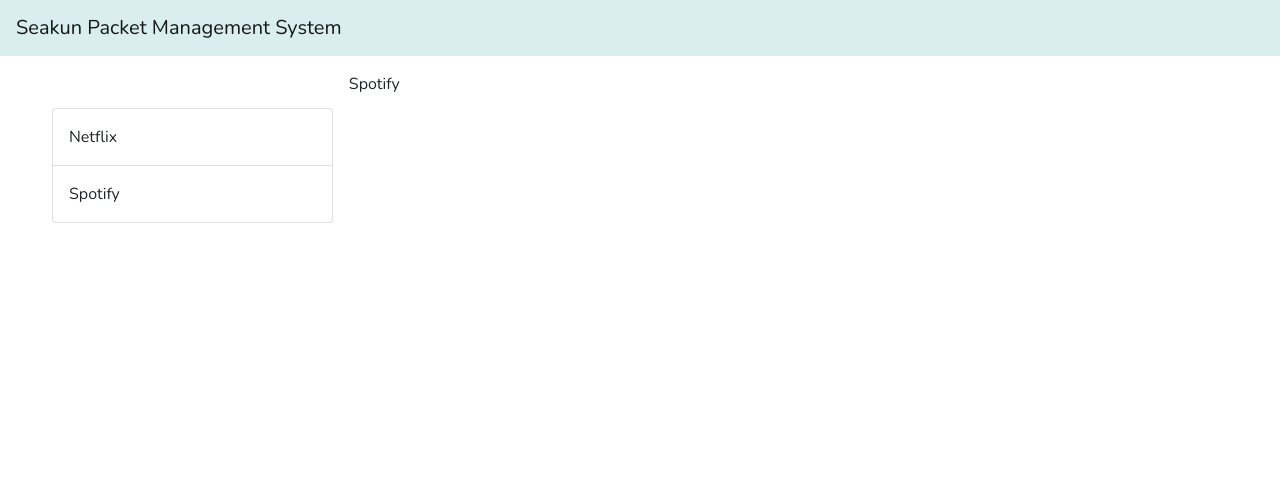
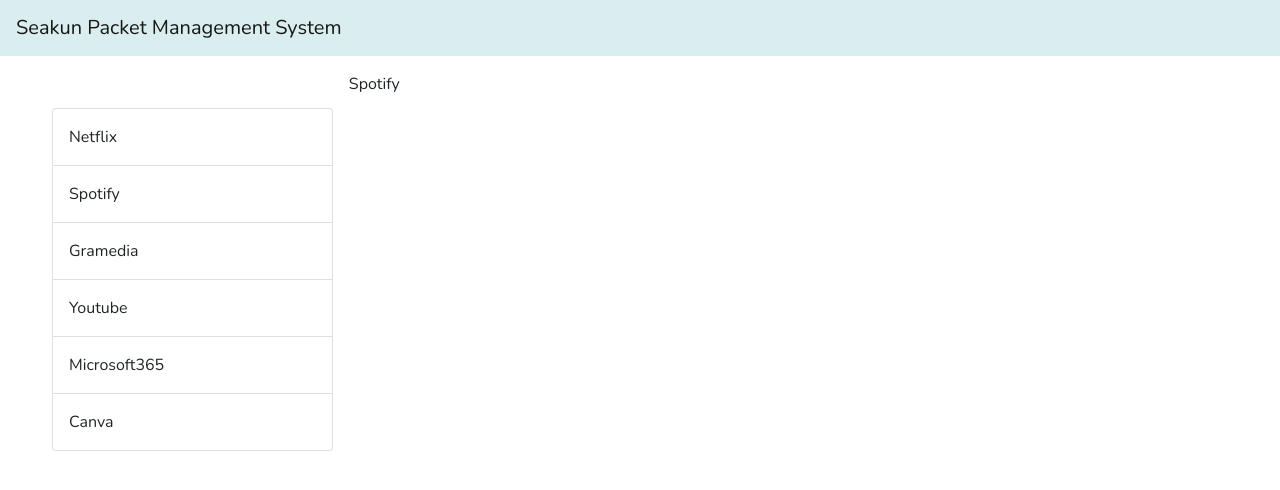
Before and after one commit to seakunid/pms-ui, a Nuxt app: page /spotify in a window 1280 px wide. Shown: the top 490 px of the page. Built offline with nearby package versions, Linux system fonts and the light colour scheme.

Commit message:
update pms ui

```diff
--- a/components/mollecules/SideBar.vue
+++ b/components/mollecules/SideBar.vue
@@ -1,25 +1,9 @@
 <template>
     <div align="left" class="sidebar">
         <ul class="list-group">
-            <li class="list-group-item" style="padding: 0px!important">
-                <p class="label" @click="$router.push('/netflix')">Netflix</p>
+            <li v-for="(provider, id) in providers" :key="id" class="list-group-item" style="padding: 0px!important">
+                <p class="label" @click="$router.push(`/provider?name=${provider.name.toLowerCase()}`)">{{ provider.name }}</p>
             </li>
-            <li class="list-group-item" style="padding: 0px!important">
-                <p class="label" @click="$router.push('/spotify')">Spotify</p>
-            </li>
-            <!-- <li class="list-group-item">
-                <p class="label" @click.prevent="spotify.isOpen = !spotify.isOpen">Spotify</p>
-                <transition name="slide-fade">
-                    <ul class="sidebar__child" v-if="spotify.isOpen">
-                        <li class="list-group-item child-list">
-                            <nuxt-link to="/created-account?provider=Spotify">Send Created Spotify Account</nuxt-link>
-                        </li>
-                        <li class="list-group-item child-list">
-                            <nuxt-link to="/billing?provider=Spotify">Send Billing</nuxt-link>
-                        </li>
-                    </ul>
-                </transition>
-            </li> -->
         </ul>
     </div>
 </template>
@@ -28,14 +12,26 @@
 export default {
     data() {
         return {
-            netflix: {
-                isOpen: true,
-                active: true
-            },
-            spotify: {
-                isOpen: false,
-                active: true
-            },
+            providers: [
+                {
+                    name: 'Netflix'
+                },
+                {
+                    name: 'Spotify'
+                },
+                {
+                    name: 'Gramedia'
+                },
+                {
+                    name: 'Youtube'
+                },
+                {
+                    name: 'Microsoft365'
+                },
+                {
+                    name: 'Canva'
+                }
+            ]
         }
     }
 }
--- /dev/null
+++ b/pages/provider/index.vue
@@ -0,0 +1,122 @@
+<template>
+    <div class="layout">
+        <div class="layout__left">
+            <SideBar/>
+        </div>
+        <div class="layout__right">
+            <div class="content">
+                <h4 style="font-weight: 800 !important">{{ provider.toUpperCase() }} PAKET</h4>
+                <div class="alert alert-success" role="alert" v-if="showAlert">
+                    Status Packet Berhasil di Update
+                </div>
+                <div class="content__packet" v-for="(packet, index) in packets" :key="index">
+                    <div class="detail">
+                        <div>Nama Paket: {{packet.name}}</div>
+                        <div>ID Paket: {{packet.id}}</div>
+                        <div class="detail-status">
+                            Status:
+                            <span>Tidak Aktif</span>
+                            <div class="custom-control custom-switch">
+                                <input @click="changeStatusPacket(packet)" type="checkbox" class="custom-control-input" :id="`customSwitch${packet.id}`" :checked="packet.active">
+                                <label class="custom-control-label" :for="`customSwitch${packet.id}`"></label>
+                            </div>
+                            <span>Aktif</span>
+                        </div>
+                    </div>
+                </div>
+            </div>
+        </div>
+    </div>
+</template>
+
+<script>
+import axios from 'axios'
+import SideBar from '~/components/mollecules/SideBar'
+export default {
+    components: {
+        SideBar,
+    },
+    data() {
+        return {
+            packets: [],
+            showAlert: false,
+            provider: ''
+        }
+    },
+    beforeMount() {
+        this.checkLoggedUser()
+    },
+    mounted() {
+        this.provider = this.$route.query.name
+        this.getDataPackets()
+    },
+    methods: {
+        checkLoggedUser() {
+            const expired = localStorage.getItem('expired') && localStorage.getItem('expired')
+            if (expired) {
+                Date.now() >= expired && (window.location = '/')
+            } else {
+                window.location = '/'
+            }
+        },
+        getDataPackets() {
+            axios.get(`https://seakun-packet-api-v1.herokuapp.com/${this.provider.toLowerCase()}`)
+            .then(res => {
+                this.packets = res.data
+            })
+            .catch(err => {
+                console.log(err);
+            })
+        },
+        changeStatusPacket(packet) {
+            let payload = {
+                active: !packet.active
+            }
+            axios.patch(`https://seakun-packet-api-v1.herokuapp.com/${this.provider.toLowerCase()}/${packet.id}`, payload)
+            .then(res => {
+                console.log(res.data);
+                console.log('Paket berhasil di update');
+                this.showAlert = true
+                this.getDataPackets()
+                setTimeout(() => {
+                    this.showAlert = false
+                }, 5000);
+            })
+            .catch(err => {
+                console.log(err);
+            })
+        }
+    }
+}
+</script>
+
+<style lang="scss" scoped>
+.layout {
+    display: flex;
+    &__left {
+        width: 26%;
+    }
+    &__right {
+        width: 74%;
+    }
+}
+
+.content {
+    padding: 16px;
+    margin: 16px;
+    &__packet {
+        padding: 16px;
+        border: 1px solid #dddddd;
+        margin-bottom: 10px;
+        .detail {
+            &-status {
+                display: flex;
+                span {
+                    margin: 0px 10px;
+                }
+            }
+        }
+    }
+}
+
+</style>
```
